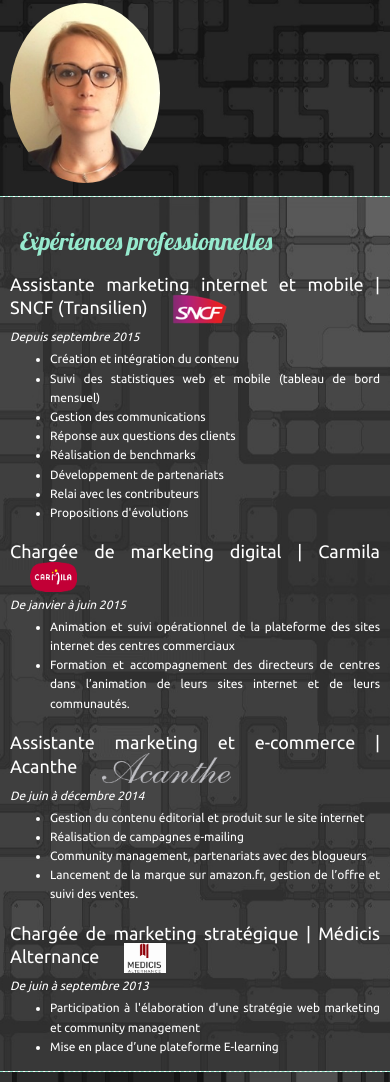
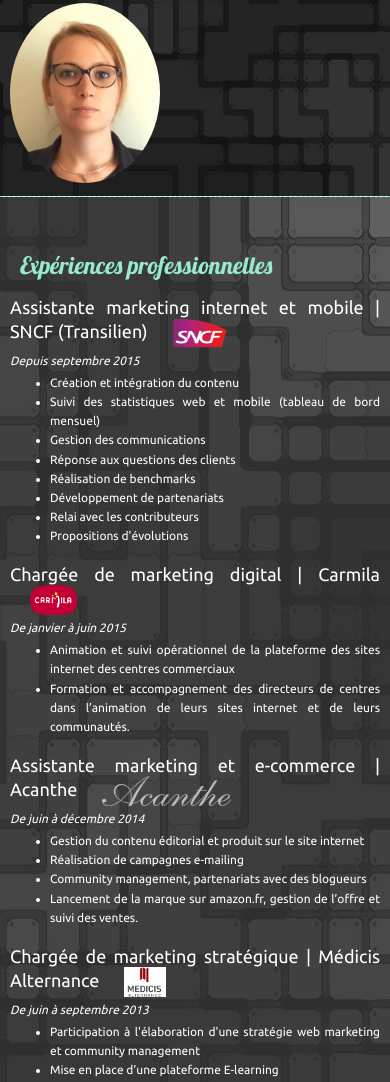
Before and after one commit to deschampscamille/site_internet, a plain HTML site: page index.html in a window 390 px wide. Shown: the part 362-1444 px from the top of the page. Drawn offline with nearby package versions, Linux system fonts and the light colour scheme.

Commit message:
Section responsive

```diff
--- a/style.css
+++ b/style.css
@@ -217,13 +217,18 @@ h4 {
 	section {
 	  	padding-left: 10px;
 	  	padding-right: 10px;
+	  	padding-top: 35px;
+	}
+
+	#experiences {
+		padding-top: 35px;
 	}
 
 	#volley {
 		margin-top: 0px;
 	}
 
-	.logo{
+	.logo {
 		margin-left: 20px;
 		height: 30px;
 	}
```
Also changed, not shown: index.html (+6 -0 lines).
